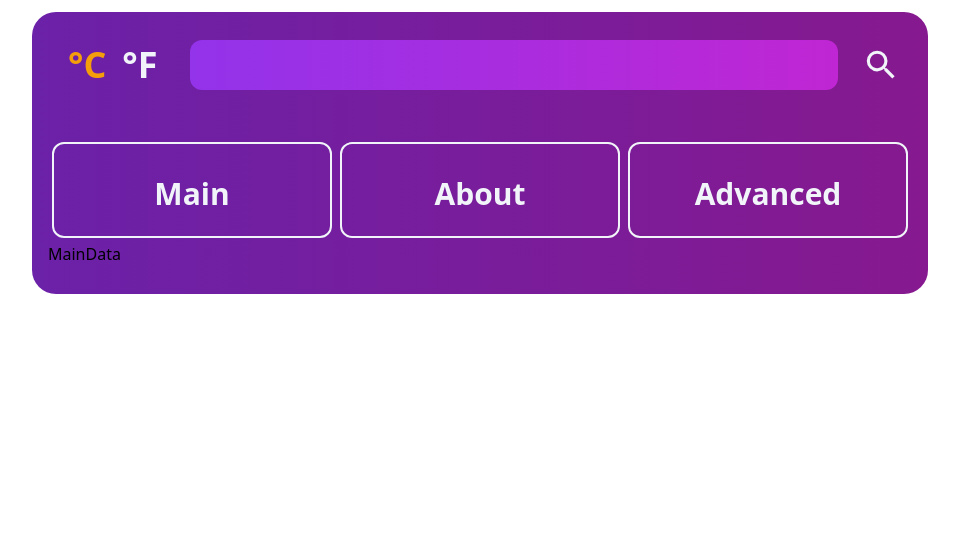
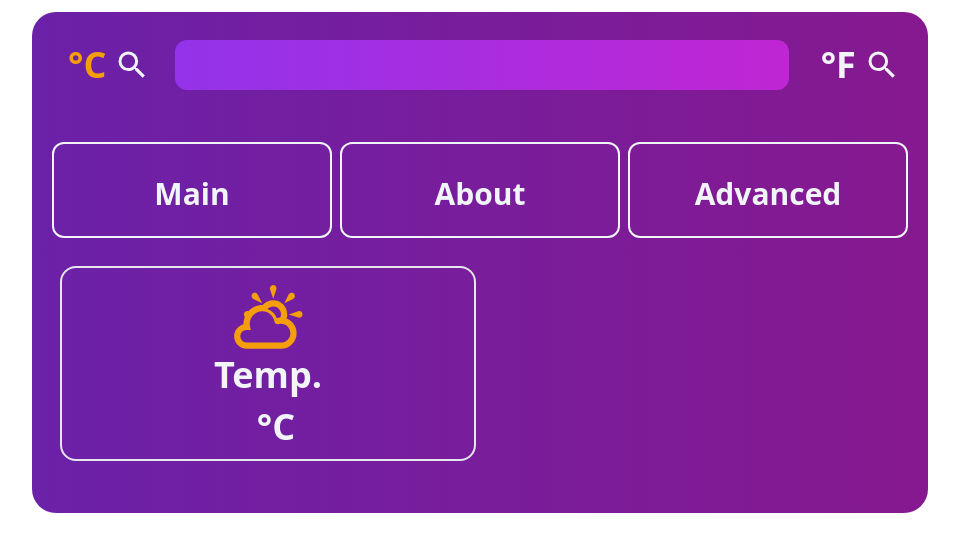
Before and after one commit to NPotokin/Weather-App, a React (Create React App) app: page /MainData in a window 1280 px wide. Shown: the top 552 px of the page, without its empty margins (160-1119 px from the left). Built offline with nearby package versions, Linux system fonts and the light colour scheme.

Commit message:
triyng to figure out zustore fetching and working on components

```diff
--- a/src/Components/Info.jsx
+++ b/src/Components/Info.jsx
@@ -17,18 +17,17 @@ function Info() {
     (state) => state.unitsC
   )
 
- const toggleUnits = useStore(
+  const toggleUnits = useStore(
   (state) => state.toggleUnits)
 
-
-
-  const urlC = `https://api.openweathermap.org/data/2.5/weather?q=${location}&appid=7661508e301be410c0c9f630604f8b6a&units=metric`
-  const urlF = `https://api.openweathermap.org/data/2.5/weather?q=${location}&appid=7661508e301be410c0c9f630604f8b6a&units=imperial`
+  const [ urlC, urlF] = useStore (
+    (state) => [ state.urlC, state.urlF]
+  )
 
   const searchLocation = (event) => {
-      axios.get(unitsC ? urlC : urlF).then((response) => {
-      setData(response.data)
-    })}
+    axios.get(unitsC ? urlC : urlF).then((response) => {
+    setData(response.data)
+  })}
 
   function dtConverterDay(timestamp) {
     const a = new Date(timestamp * 1000);
@@ -55,6 +54,7 @@ function Info() {
     <div>
     <div>
       <div className="p-3 m-3  max-w-4xl flex flex-row justify-between">
+
       {unitsC
       ?  <button
       type="button"
@@ -65,8 +65,17 @@ function Info() {
       onClick={toggleUnits}
       className="mx-2 text-xl md:text-2xl lg:text-3xl xl:text-4xl font-extrabold text-slate-100">°C</button>
       }
+      <MdSearch
+        onClick={searchLocation}
+        size={50} className="text-slate-100 hover:text-amber-500" />
 
-       {unitsC
+        <input
+        value={location}
+        onChange={e => setLocation(e.target.value)}
+        type="text"
+        className="bg-gradient-to-r
+        from-purple-600 to-fuchsia-600 w-full mx-6 rounded-xl text-xl text-slate-100 pl-6 focus:outline-none" ></input>
+        {unitsC
       ?  <button
       type="button"
       onClick={toggleUnits}
@@ -76,14 +85,6 @@ function Info() {
       onClick={toggleUnits}
       className="mx-2 text-xl md:text-2xl lg:text-3xl xl:text-4xl font-extrabold text-amber-500">°F</button>
       }
-
-
-        <input
-        value={location}
-        onChange={e => setLocation(e.target.value)}
-        type="text"
-        className="bg-gradient-to-r
-        from-purple-600 to-fuchsia-600 w-full mx-6 rounded-xl text-xl text-slate-100 pl-6 focus:outline-none" ></input>
         <MdSearch
         onClick={searchLocation}
         size={50} className="text-slate-100 hover:text-amber-500" />
--- a/src/Components/MainData.jsx
+++ b/src/Components/MainData.jsx
@@ -1,11 +1,93 @@
 import React from "react"
+import useStore from "./Store";
+import {TiWeatherPartlySunny } from "react-icons/ti"
+import axios from "axios";
 
 
 function MainData() {
+
+  const [data, setData] = useStore(
+    (state) => [state.data, state.setData]
+  );
+
+  const [location, setLocation] = useStore(
+    (state) => [state.location, state.setLocation]
+  )
+
+  const unitsC = useStore(
+    (state) => state.unitsC
+  )
+
+  const urlC = `https://api.openweathermap.org/data/2.5/weather?q=${location}&appid=7661508e301be410c0c9f630604f8b6a&units=metric`
+  const urlF = `https://api.openweathermap.org/data/2.5/weather?q=${location}&appid=7661508e301be410c0c9f630604f8b6a&units=imperial`
+
+  const searchMainData = (event) => {
+      axios.get(unitsC ? urlC : urlF).then((response) => {
+      setData(response.data)
+
+    })}
+
+
   return (
     <>
-    MainData
+      <div className="container w-full">
+        <div className="p-3 m-3 grid grid-cols-1 lg:grid-cols-2 gap-2 mx-auto justify-around">
+
+          <div className="flex flex-col border-2 rounded-2xl">
+            <TiWeatherPartlySunny size={75} className="text-amber-500 mx-auto mt-3" />
+            <p className="text-2xl md:text-3xl lg:text-4xl font-extrabold text-slate-100 mx-auto">Temp.</p>
+            <div className="flex flex-row my-3 justify-center">
+              <p className="mx-2 text-2xl md:text-3xl lg:text-4xl xl:text-5xl font-extrabold text-amber-500">
+                {data.main ? data.main.temp.toFixed() : null}
+              </p>
+              <p className="mx-2 text-2xl md:text-3xl lg:text-4xl font-extrabold text-slate-100">
+                {unitsC ?  "°C" :  "°F" }
+              </p>
+             </div>
+          </div>
+        </div>
+      </div>
     </>
+   /* <div className="flex flex-col border-2 rounded-2xl">
+     <TiWeatherSunny size={75} className="text-amber-500 mx-auto mt-3" />
+     <p className="text-2xl md:text-3xl lg:text-4xl font-extrabold text-slate-100 mx-auto">Feels</p>
+     <div className="flex flex-row my-3 justify-center">
+       <p className="mx-2 text-2xl md:text-3xl lg:text-4xl xl:text-5xl font-extrabold text-amber-500">
+         {data.main ? data.main.feels_like.toFixed() : null} </p>
+       <p className="mx-2 text-2xl md:text-3xl lg:text-4xl font-extrabold text-slate-100">
+         {munits ?  "°C" :  "°F" }</p>
+     </div>
+   </div>
+
+   <div className="flex flex-col border-2 rounded-2xl">
+     <FaTemperatureHigh size={75} className="text-amber-500 mx-auto mt-3" />
+     <p className="text-2xl md:text-3xl lg:text-4xl font-extrabold text-slate-100 mx-auto">High</p>
+     <div className="flex flex-row my-3 justify-center">
+       <p className="mx-2 text-2xl md:text-3xl lg:text-4xl xl:text-5xl font-extrabold text-amber-500">
+         {data.main ? data.main.temp_max.toFixed() : null}</p>
+       <p className="mx-2 text-2xl md:text-3xl lg:text-4xl font-extrabold text-slate-100">
+       {munits ?  "°C" :  "°F" }
+       </p>
+     </div>
+   </div>
+
+   <div className="flex flex-col border-2 rounded-2xl">
+     <FaTemperatureLow size={75} className="text-amber-500 mx-auto mt-3" />
+     <p className="text-2xl md:text-3xl lg:text-4xl font-extrabold text-slate-100 mx-auto">Low</p>
+     <div className="flex flex-row my-3 justify-center">
+       <p className="mx-2 text-2xl md:text-3xl lg:text-4xl xl:text-5xl font-extrabold text-amber-500">
+         {data.main ? data.main.temp_min.toFixed() : null} </p>
+       <p className="mx-2 text-2xl md:text-3xl lg:text-4xl font-extrabold text-slate-100">
+       {munits ?  "°C" :  "°F" }
+       </p>
+     </div>
+   </div>
+      </div>
+
+
+
+  </div> */
+
   );
 }
 
--- a/src/Components/Store.js
+++ b/src/Components/Store.js
@@ -1,4 +1,5 @@
 import { create } from 'zustand'
+
 
 
 
@@ -12,8 +13,15 @@ setLocation: (location) => set({location: location}),
 
 unitsC: true,
 setUnitsC: (unitsC) => set({unitsC: unitsC}),
-toggleUnits: () => set((state) => ({unitsC: !state.unitsC }))
+toggleUnits: () => set((state) => ({unitsC: !state.unitsC })),
 
-}))
+// eslint-disable-next-line no-restricted-globals
+urlC: `https://api.openweathermap.org/data/2.5/weather?q=${location}&appid=7661508e301be410c0c9f630604f8b6a&units=metric` ,
+// eslint-disable-next-line no-restricted-globals
+urlF: `https://api.openweathermap.org/data/2.5/weather?q=${location}&appid=7661508e301be410c0c9f630604f8b6a&units=imperial`,
+
+
+
+ }))
 
 export default useStore
```
Also changed, not shown: src/Components/Component.jsx (+0 -47 lines).
